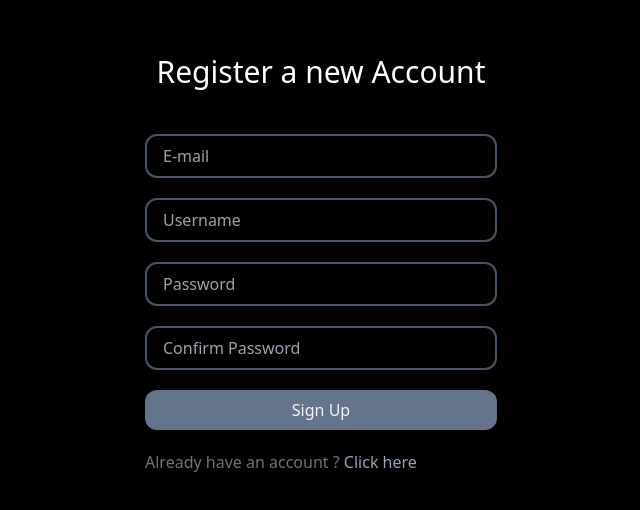
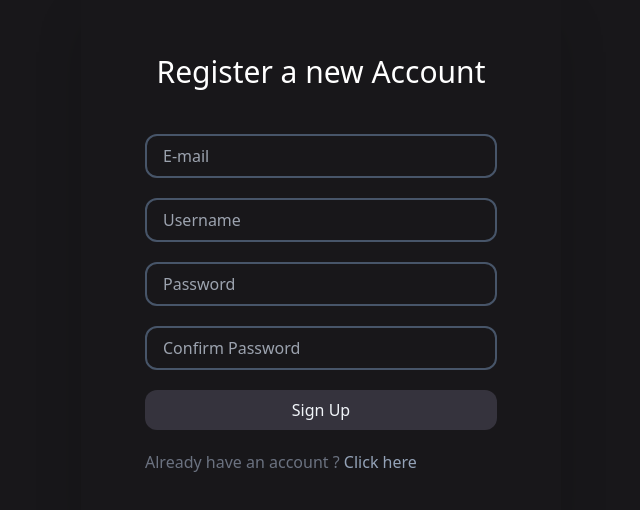
Before and after one commit to Nadoti/chat-message, a React (Vite) app: page /register in a window 1280 px wide. Shown: the part 136-646 px from the top of the page, without its empty margins (319-959 px from the left). Built offline with nearby package versions, Linux system fonts and the light colour scheme.

Commit message:
começando a desenvolver o painel

```diff
--- a/src/pages/Chat.tsx
+++ /dev/null
@@ -1,7 +0,0 @@
-import React from 'react'
-
-export default function Chat() {
-  return (
-    <div>Chat</div>
-  )
-}
--- /dev/null
+++ b/src/pages/Panel.tsx
@@ -0,0 +1,9 @@
+import React from 'react'
+
+export default function Panel() {
+  return (
+    <div className='bg-[#111013] w-full h-screen'>
+
+    </div>
+  )
+}
--- a/src/pages/Register.tsx
+++ b/src/pages/Register.tsx
@@ -3,14 +3,14 @@ import { Link } from 'react-router-dom'
 
 export default function Register() {
   return (
-    <main className='bg-black w-full h-screen flex justify-center items-center'>
+    <main className='bg-[#18171A] w-full h-screen flex justify-center items-center'>
       <div className='flex flex-col gap-5 shadow-2xl w-[30rem] p-16 rounded-xl'>
         <h1 className='text-white text-3xl text-center mb-6'>Register a new Account</h1>
         <input type="text" className='bg-transparent text-slate-100 outline-none py-2 px-4 rounded-xl border-2 border-slate-600 transition focus:border-slate-800' placeholder='E-mail' />
         <input type="text" className='bg-transparent text-slate-100 outline-none py-2 px-4 rounded-xl border-2 border-slate-600 transition focus:border-slate-800' placeholder='Username' />
         <input type="text" className='bg-transparent text-slate-100 outline-none py-2 px-4 rounded-xl border-2 border-slate-600 transition  focus:border-slate-800' placeholder='Password' />
         <input type="text" className='bg-transparent text-slate-100 outline-none py-2 px-4 rounded-xl border-2 border-slate-600 transition  focus:border-slate-800' placeholder='Confirm Password' />
-        <button className='bg-slate-500 py-2 text-slate-100 rounded-xl transition hover:brightness-90'>Sign Up</button>
+        <button className='bg-[#35333D] py-2 text-slate-100 rounded-xl transition hover:brightness-90'>Sign Up</button>
         <span className='text-gray-500'>Already have an account ? <Link to='/' className='text-slate-400 hover:underline'>Click here</Link></span>
       </div>
     </main>
--- a/src/routes/Router.tsx
+++ b/src/routes/Router.tsx
@@ -3,6 +3,7 @@
 import React from 'react'
 import { Route, Routes } from 'react-router-dom'
 import Login from '../pages/Login'
+import Panel from '../pages/Panel'
 import Register from '../pages/Register'
 
 export function Router() {
@@ -10,6 +11,7 @@ export function Router() {
     <Routes>
       <Route path='/' element={<Login />} />
       <Route path='/register' element={<Register />} />
+      <Route path='/panel' element={<Panel />} />
     </Routes>
   )
 }
```
